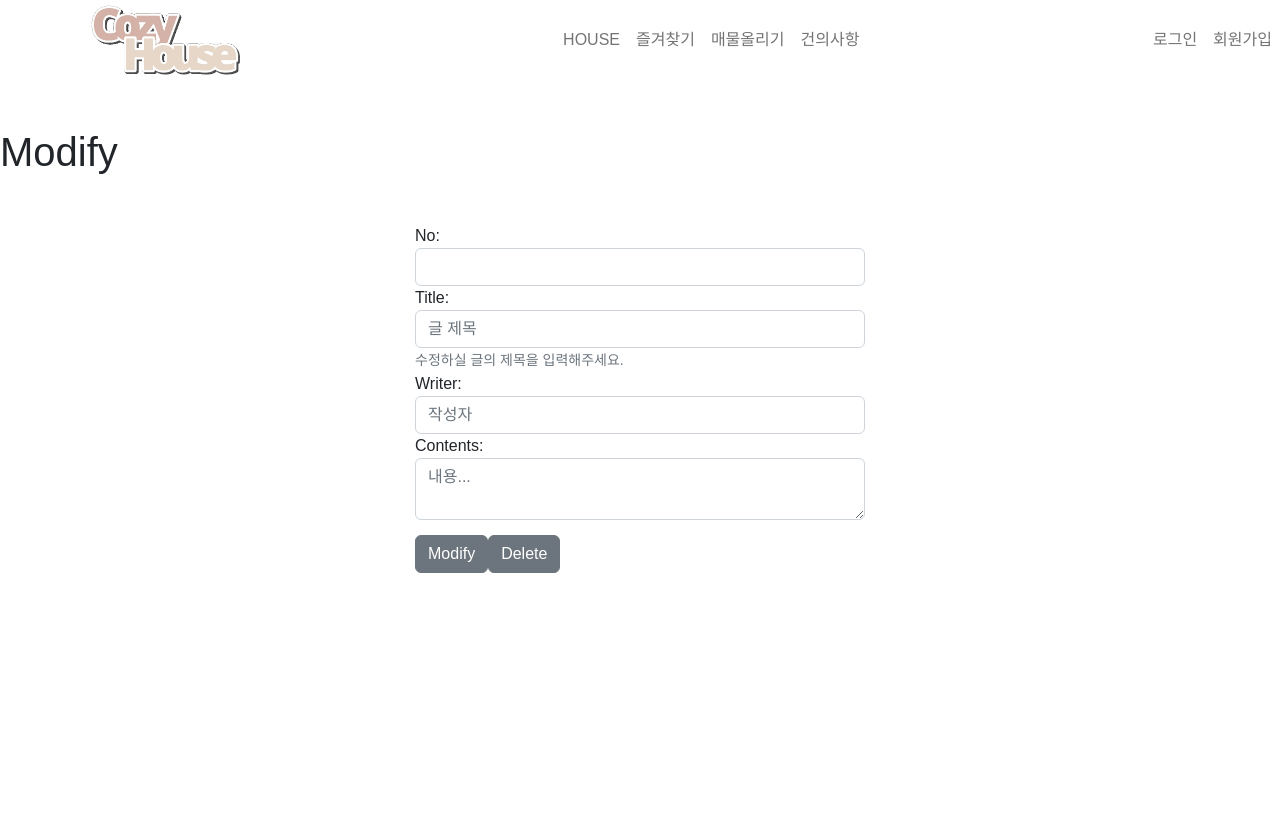
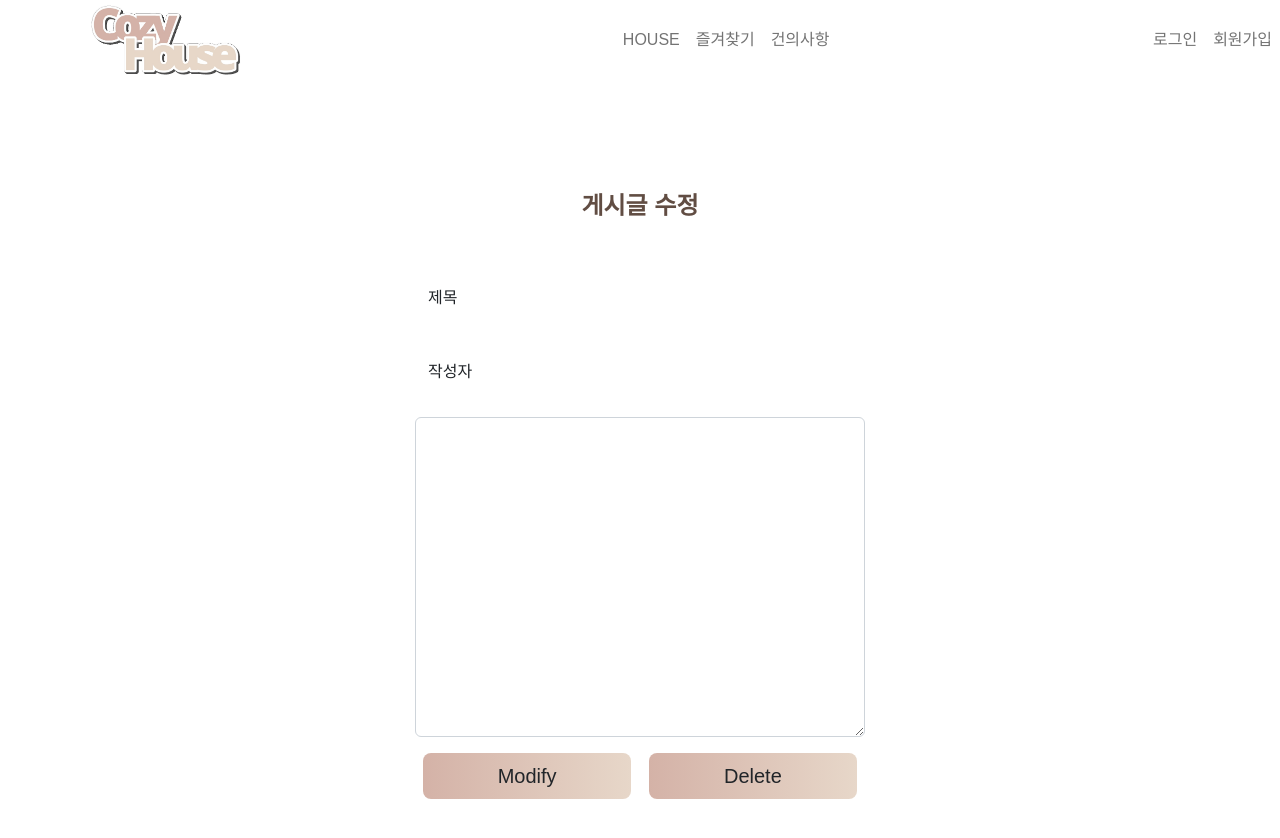
Before and after one commit to siha0718/COZY-House, a Vue app in the folder WhereIsMyHome_Vue/: page /board/modify in a window 1280 px wide. Shown: the top 838 px of the page. Built offline with nearby package versions, Linux system fonts and the light colour scheme.

Commit message:
last modify

```diff
--- a/WhereIsMyHome_Vue/public/css/board.css
+++ b/WhereIsMyHome_Vue/public/css/board.css
@@ -14,7 +14,9 @@
 
 .btn {
     width: 48%;
-    background-color: #e7d7c9;
+    background: linear-gradient(to left, #e7d7c9, #d4b2a7);
+
+    /*background-color: #e7d7c9;*/
 }
 
 .btn:hover{
@@ -28,8 +30,9 @@
 
 .writeBtn{
     width : 150px;
-    border-color: 1px solid #d4b2a7!important;
+    /*border-color: 1px solid #d4b2a7!important;*/
     background-color: #d4b2a7;
+
     color: #fff;
 }
 
--- a/WhereIsMyHome_Vue/public/css/house-list.css
+++ b/WhereIsMyHome_Vue/public/css/house-list.css
@@ -40,13 +40,13 @@
   /*display: flex;*/
 }
 .list {
-  margin-top: 30px;
+  /*margin-top: 30px;*/
   display: flex;
 }
 
 .list img {
-  width: 200px;
-  height: 150px;
+  width: 180px;
+  height: 130px;
   border-radius: 20px;
 }
 
@@ -54,6 +54,7 @@
   text-overflow: ellipsis;
   overflow: hidden;
   white-space: nowrap;
+  /*padding-left: 10px;*/
 }
 
 .list ul > li {
@@ -61,11 +62,37 @@
 }
 
 .list ul > li:not(:nth-child(1)) {
-  margin-top: 8px;
+  margin-top: 3px;
 }
 
 HEAD .starsvg {
   fill: #a38f89;
+}
+
+.starpng{
+  display: inline-block;
+  width: 15px;
+  height:23px;
+  background: url("../../src/assets/before.png");
+  background-size: cover;
+}
+
+.starpngAfter{
+  display: inline-block;
+
+  width: 15px;
+  height:23px;
+  background: url("../../src/assets/hover.png");
+  background-size: cover;
+}
+
+.starpng:hover{
+  display: inline-block;
+
+  width: 15px;
+  height:23px;
+  background: url("../../src/assets/hover.png");
+  background-size: cover;
 }
 
 .starsvg:hover {
--- a/WhereIsMyHome_Vue/src/components/TheHeader.vue
+++ b/WhereIsMyHome_Vue/src/components/TheHeader.vue
@@ -17,9 +17,6 @@
           </li>
           <li class="nav-item">
             <a href="#" @click.prevent="star" class="nav-link">즐겨찾기</a>
-          </li>
-          <li class="nav-item">
-            <router-link class="nav-link" :to="'/house'">매물올리기</router-link>
           </li>
           <li class="nav-item">
             <router-link class="nav-link" :to="'/board'">건의사항</router-link>
--- a/WhereIsMyHome_Vue/src/components/board/BoardModify.vue
+++ b/WhereIsMyHome_Vue/src/components/board/BoardModify.vue
@@ -7,54 +7,98 @@
         내용: <textarea cols="30" rows="10" v-model="board.content"></textarea>
         <button @click="modifyBoard(board)">수정</button>
     </div> -->
-  <div>
-    <h1 class="underline mt-5">Modify</h1>
-    <div class="absbtn mt-5">
-      <b-form>
-        <b-form-group id="input-group-1" label="No:" label-for="input-1" description="">
-          <b-form-input id="input-1" v-model="board.boardno" type="text" readonly> </b-form-input>
-        </b-form-group>
-
-        <b-form-group
-          id="input-group-2"
-          label="Title:"
-          label-for="input-2"
-          description="수정하실 글의 제목을 입력해주세요."
-        >
-          <b-form-input
-            id="input-2"
+    <section class="py-5">
+    <div class="container px-5">
+      <!-- Contact form-->
+      <div class="rounded-3 py-5 px-4 px-md-5 mb-5">
+        <div class="text-center mb-5">
+          <div class="feature bg-primary bg-gradient text-white rounded-3 mb-3"><i class="bi bi-envelope"></i></div>
+          <h1 class="fw-bolder">게시글 수정</h1>
+        </div>
+        <div class="row gx-5 justify-content-center">
+          <div class="col-lg-8 col-xl-6">
+            <!-- * * * * * * * * * * * * * * *-->
+            <!-- * * SB Forms Contact Form * *-->
+            <!-- * * * * * * * * * * * * * * *-->
+            <!-- This form is pre-integrated with SB Forms.-->
+            <!-- To make this form functional, sign up at-->
+            <!-- https://startbootstrap.com/solution/contact-forms-->
+            <!-- to get an API token!-->
+            <form id="contactForm" data-sb-form-api-token="API_TOKEN">
+              <!-- Name input-->
+              <div class="form-floating mb-3">
+                <input
                   v-model="board.subject"
+                  class="form-control"
+                  id="name"
                   type="text"
-            placeholder="글 제목"
+                  placeholder="제목"
                   required
-          >
-          </b-form-input>
-        </b-form-group>
-
-        <b-form-group id="input-group-3" label="Writer:" label-for="input-3">
-          <b-form-input
-            id="input-3"
+                  data-sb-validations="required"
+                />
+                <label for="name">제목</label>
+                <div class="invalid-feedback" data-sb-feedback="name:required">A name is required.</div>
+              </div>
+              <div class="form-floating mb-3">
+                <input
                   v-model="board.userid"
+                  class="form-control"
+                  id="name"
+                  type="text"
                   placeholder="작성자"
                   required
-          ></b-form-input>
-        </b-form-group>
+                  data-sb-validations="required"
+                />
+                <label for="name">작성자</label>
+                <div class="invalid-feedback" data-sb-feedback="name:required">A name is required.</div>
+              </div>
 
-        <b-form-group id="input-group-4" label="Contents:" label-for="input-4">
-          <b-form-textarea id="input-4" v-model="board.content" placeholder="내용..." required>
-          </b-form-textarea>
-        </b-form-group>
-
-        <div style="padding-top: 15px">
-          <b-button @click="modifyBoard">Modify</b-button>
-          <b-button @click.prevent="deleteBoard">Delete</b-button>
+              <!-- Message input-->
+              <div class="form-floating mb-3">
+                <textarea
+                  class="form-control"
+                  id="message"
+                  type="text"
+                  placeholder="게시글을 작성해 주세요"
+                  style="height: 20rem"
+                  data-sb-validations="required"
+                  v-model="board.content"
+                ></textarea>
+                <!--<label for="message">게시글을 수정해주세요...</label>-->
+                <div class="invalid-feedback" data-sb-feedback="message:required">A message is required.</div>
               </div>
-      </b-form>
-      <!-- <b-card class="mt-3" header="Form Data Result">
-                <pre class="m-0">{{ board }}</pre>
-            </b-card> -->
+              <!-- Submit success message-->
+              <!---->
+              <!-- This is what your users will see when the form-->
+              <!-- has successfully submitted-->
+              <div class="d-none" id="submitSuccessMessage">
+                <div class="text-center mb-3">
+                  <div class="fw-bolder">Form submission successful!</div>
+                  To activate this form, sign up at
+                  <br />
+                  <a href="https://startbootstrap.com/solution/contact-forms"
+                    >https://startbootstrap.com/solution/contact-forms</a
+                  >
                 </div>
               </div>
+              <!-- Submit error message-->
+              <!---->
+              <!-- This is what your users will see when there is-->
+              <!-- an error submitting the form-->
+              <div class="d-none" id="submitErrorMessage">
+                <div class="text-center text-danger mb-3">Error sending message!</div>
+              </div>
+              <!-- Submit Button-->
+              <div class="row subBtn">
+                <button class="col-6 btn btn-lg boardBtn" id="modifyButton" @click.prevent="modifyBoard">Modify</button>
+                <button class="col-6 btn btn-lg boardBtn" id="deleteButton" @click.prevent="deleteBoard">Delete</button>
+              </div>
+            </form>
+          </div>
+        </div>
+      </div>
+    </div>
+  </section>
 </template>
 
 <script>
@@ -92,7 +136,9 @@ export default {
 };
 </script>
 
-<style>
+<style scoped>
+@import "../../../public/css/main.css";
+@import "../../../public/css/board.css";
 .absbtn {
   width: 450px;
   margin: auto;
--- a/WhereIsMyHome_Vue/src/components/board/BoardView.vue
+++ b/WhereIsMyHome_Vue/src/components/board/BoardView.vue
@@ -88,9 +88,12 @@
                 </div>
               </div>
             </div>
-            <div @click="modify">수정하기@@</div>
           </section>
+          <div class="row justify-content-center mt-5">
+                <button class="col-6 btn btn-lg boardBtn" id="submitButton" @click.prevent="modify">Modify</button>
         </div>
+        </div>
+
       </div>
     </div>
   </section>
--- a/WhereIsMyHome_Vue/src/components/house/HouseListItem.vue
+++ b/WhereIsMyHome_Vue/src/components/house/HouseListItem.vue
@@ -12,7 +12,8 @@
     </ul>
     <div class="star" @click="bookmark">
       <div v-if="this.staron == `on`">
-        <svg
+        <div class="starpngAfter">
+          <!--<svg
           xmlns="http://www.w3.org/2000/svg"
           width="40"
           height="40"
@@ -23,15 +24,20 @@
           <path
             d="M2 2v13.5a.5.5 0 0 0 .74.439L8 13.069l5.26 2.87A.5.5 0 0 0 14 15.5V2a2 2 0 0 0-2-2H4a2 2 0 0 0-2 2z"
           />
-        </svg>
+        </svg>-->
+      </div>
+
       </div>
       <div v-else>
-        <svg class="starsvg" height="40" viewBox="0 0 40 40" width="40" xmlns="http://www.w3.org/2000/svg">
+        <div class="starpng">
+          <!--<svg class="starsvg" height="40" viewBox="0 0 40 40" width="40" xmlns="http://www.w3.org/2000/svg">
           <path
             d="M34 6H14c-2.21 0-3.98 1.79-3.98 4L10 42l14-6 14 6V10c0-2.21-1.79-4-4-4zm0 30l-10-4.35L14 36V10h20v26z"
           />
           <path d="M0 0h48v48H0z" fill="none" />
-        </svg>
+        </svg>-->
+      </div>
+
       </div>
     </div>
   </div>
```
Also changed, not shown: WhereIsMyHome_Vue/src/assets/before.png (added), WhereIsMyHome_Vue/src/assets/hover.png (added). Lines whose indentation alone changed are shown as unchanged.
